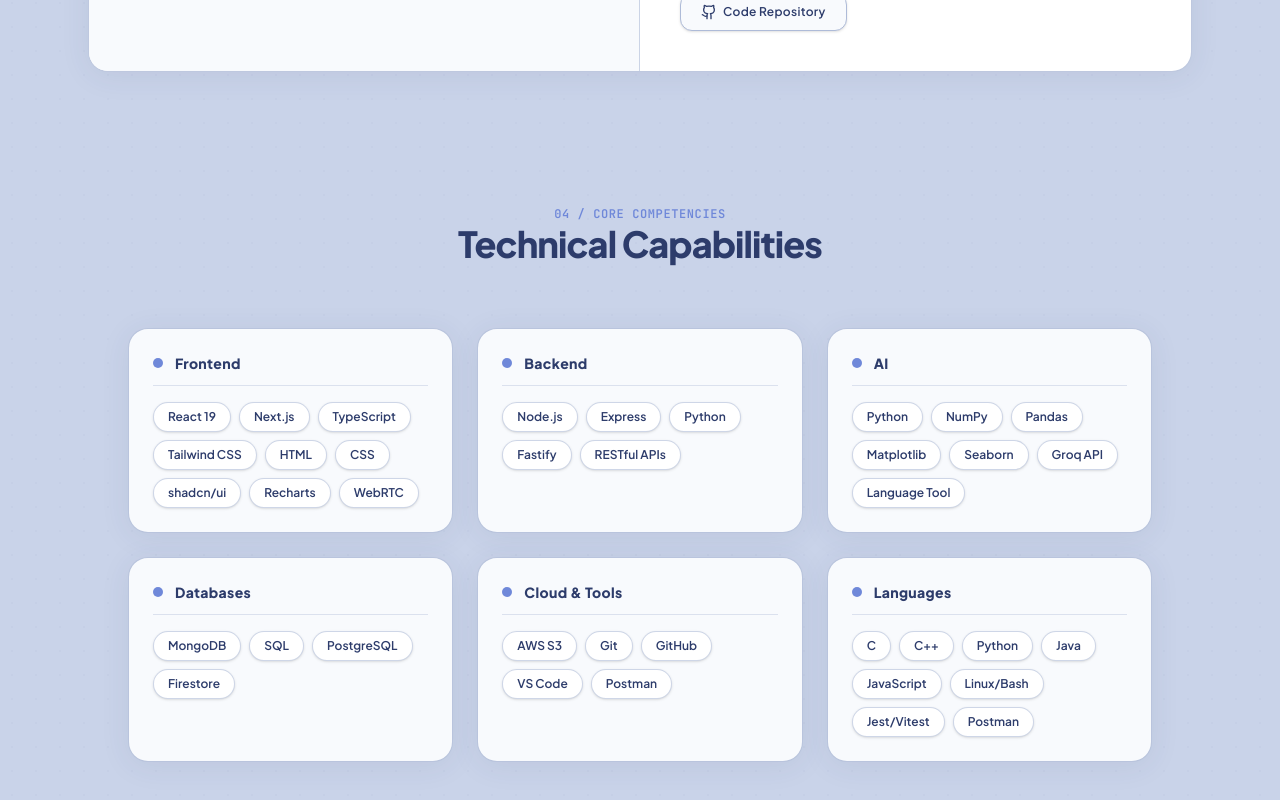
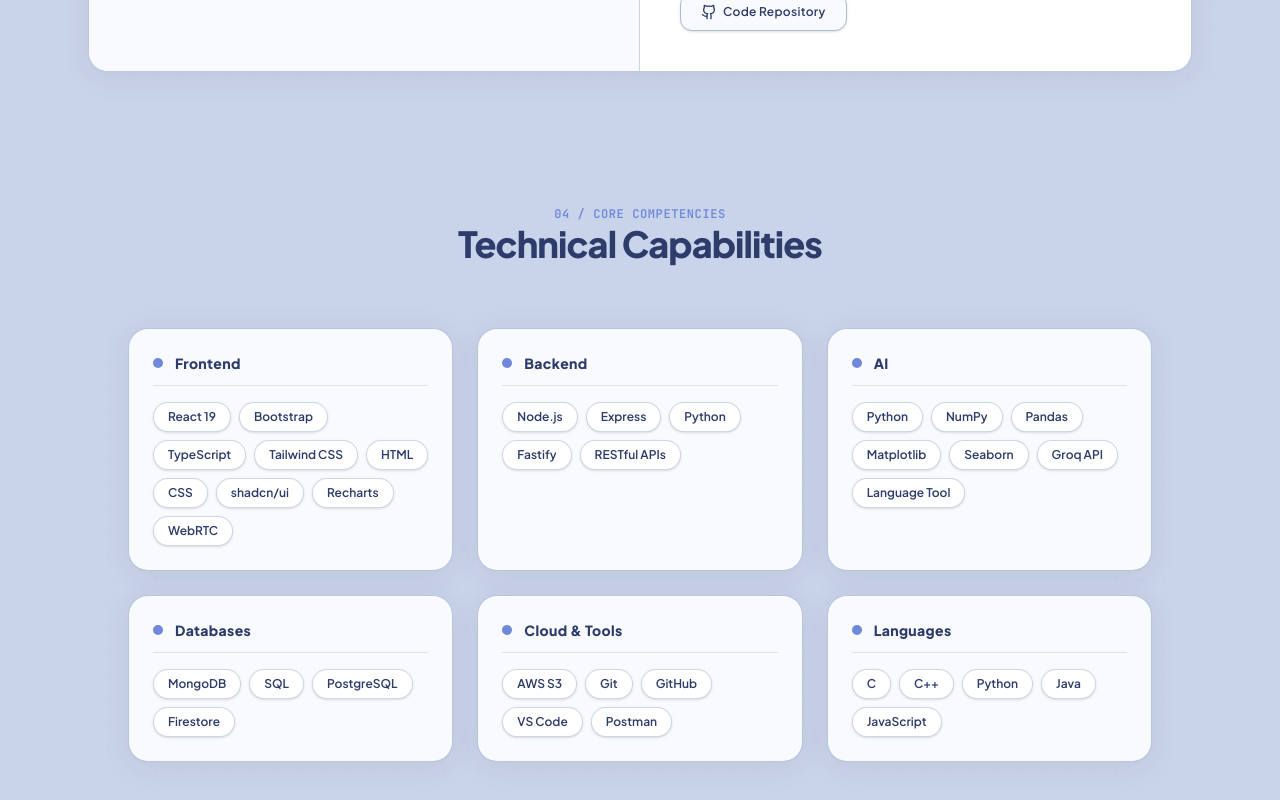
Before and after one commit to tunviii/Portfolio, a React (Vite) app: page / in a window 1280 px wide. Shown: the part 4425-5225 px from the top of the page. Built offline with nearby package versions, Linux system fonts and the light colour scheme.

Commit message:
Update data.ts

```diff
--- a/src/data.ts
+++ b/src/data.ts
@@ -91,7 +91,7 @@
 export const skillCategories: SkillCategory[] = [
   {
     category: "Frontend",
-    skills: ["React 19", "Next.js", "TypeScript", "Tailwind CSS", "HTML", "CSS", "shadcn/ui", "Recharts", "WebRTC"]
+    skills: ["React 19", "Bootstrap", "TypeScript", "Tailwind CSS", "HTML", "CSS", "shadcn/ui", "Recharts", "WebRTC"]
   },
   {
     category: "Backend",
@@ -111,6 +111,6 @@
   },
   {
     category: "Languages",
-    skills: ["C", "C++", "Python", "Java", "JavaScript", "Linux/Bash", "Jest/Vitest", "Postman"]
+    skills: ["C", "C++", "Python", "Java", "JavaScript"]
   }
 ];
```
